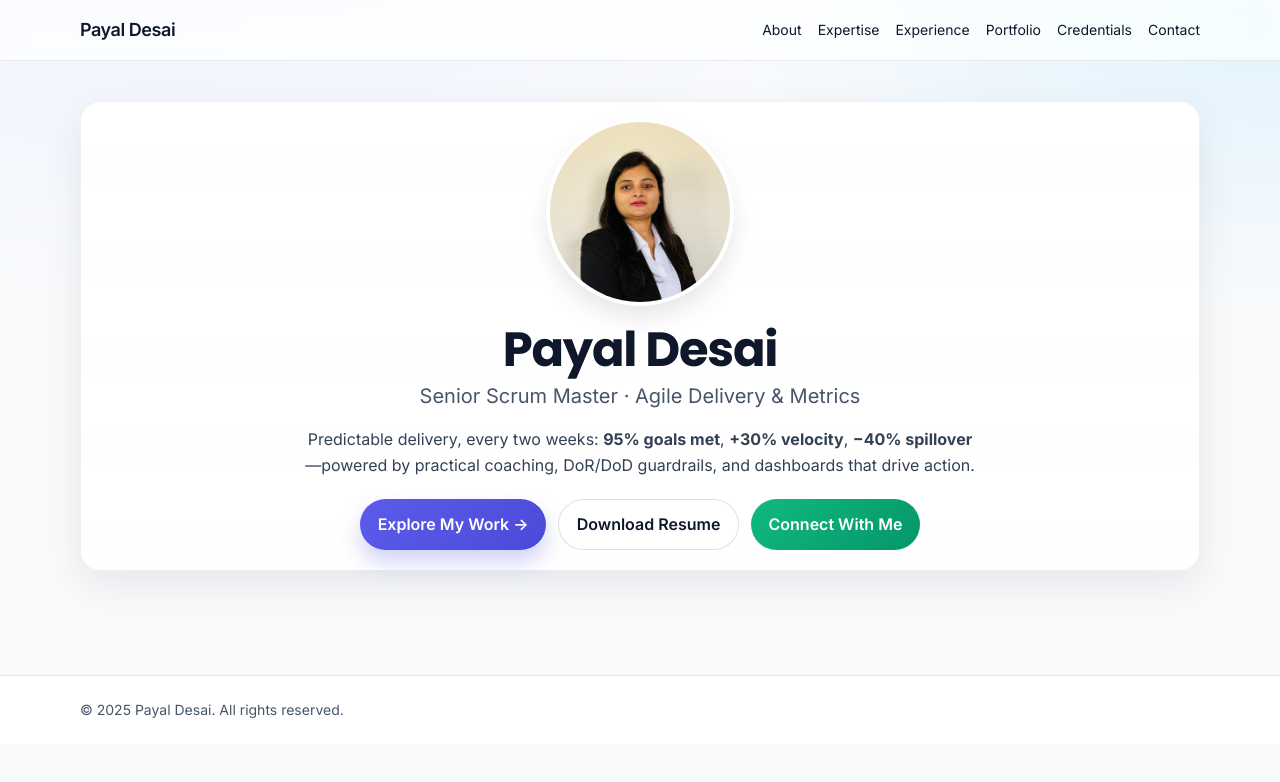
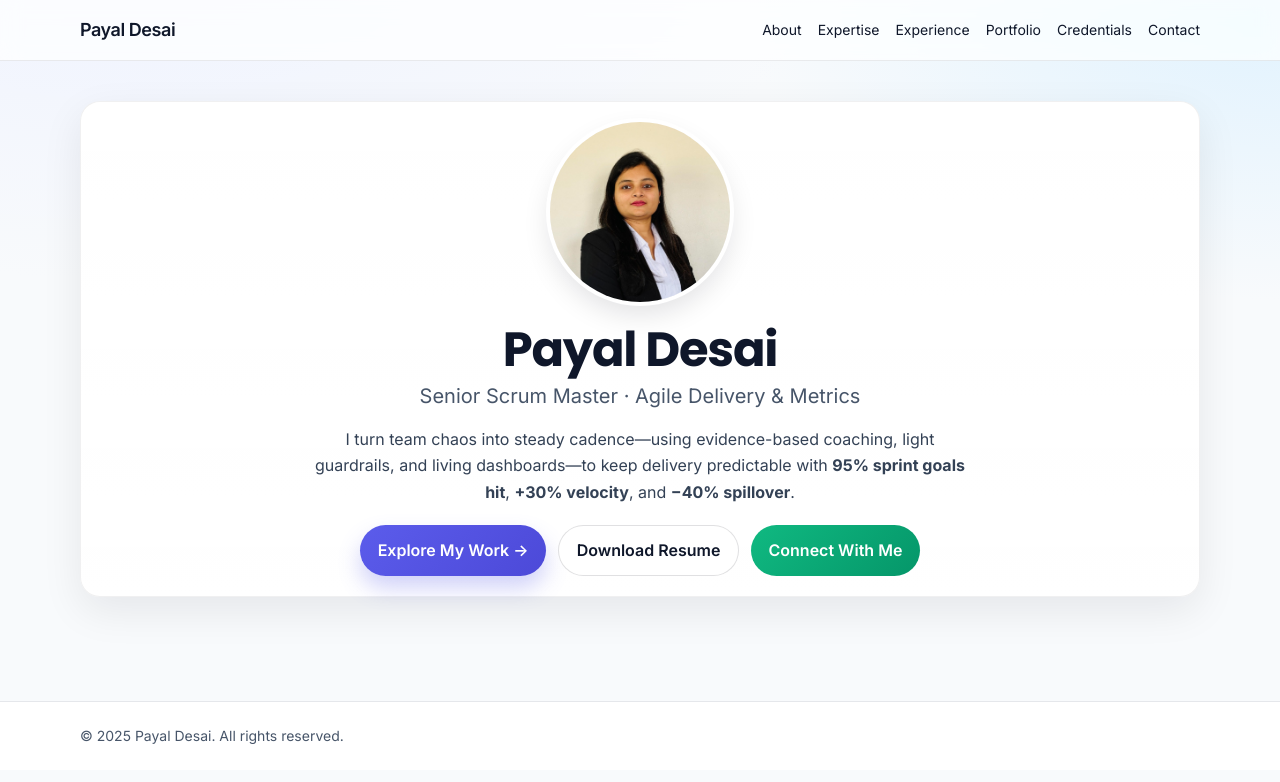
Before and after one commit to dirghak/Payal-Desai, a Next.js app: page / in a window 1280 px wide. Shown: the top 782 px of the page. Built offline with nearby package versions, Linux system fonts and the light colour scheme.

Commit message:
Update page.tsx

```diff
--- a/app/page.tsx
+++ b/app/page.tsx
@@ -37,7 +37,7 @@ export default function Page() {
 
   {/* One-paragraph value prop (your Option B) */}
   <p className="mt-4 text-slate-700 max-w-2xl mx-auto">
-    Predictable delivery, every two weeks: <strong>95% goals met</strong>, <strong>+30% velocity</strong>, <strong>−40% spillover</strong>—powered by practical coaching, DoR/DoD guardrails, and dashboards that drive action.
+    I turn team chaos into steady cadence—using evidence-based coaching, light guardrails, and living dashboards—to keep delivery predictable with <strong>95% sprint goals hit</strong>, <strong>+30% velocity</strong>, and <strong>−40% spillover</strong>.
   </p>
 
   {/* Buttons */}
```
